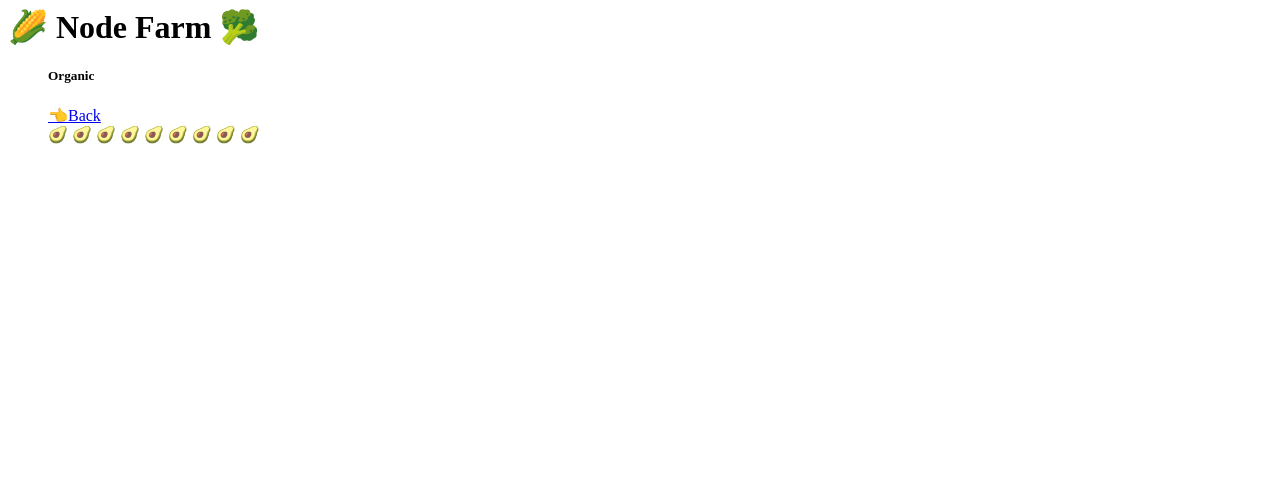
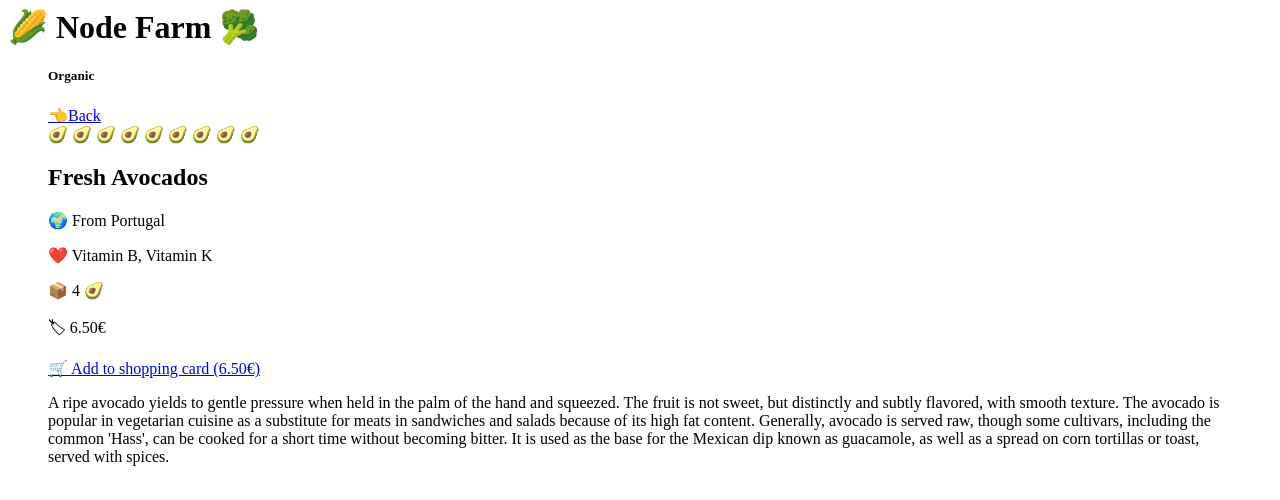
Before and after one commit to thecthebest/Node-Farm, a plain HTML site: page product.html in a window 1280 px wide. Drawn offline with Linux system fonts and the light colour scheme; a web font is replaced by a local one.

Commit message:
Added <h2>, <div>, <a> & <p> elements
The elements were added to show additional information about the
product.

```diff
--- a/product.html
+++ b/product.html
@@ -32,6 +32,30 @@
           <span class="product__emoji product__emoji--8">🥑</span>
           <span class="product__emoji product__emoji--9">🥑</span>
         </div>
+        <h2 class="product__name">Fresh Avocados</h2>
+        <div class="product__details">
+          <p><span class="emoji-left">🌍</span> From Portugal</p>
+          <p><span class="emoji-left">❤️</span> Vitamin B, Vitamin K</p>
+          <p><span class="emoji-left">📦</span> 4 🥑</p>
+          <p><span class="emoji-left">🏷</span> 6.50€</p>
+        </div>
+
+        <a href="#" class="product__link">
+          <span class="emoji-left">🛒</span>
+          <span>Add to shopping card (6.50€)</span>
+        </a>
+
+        <p class="product__description">
+          A ripe avocado yields to gentle pressure when held in the palm of the
+          hand and squeezed. The fruit is not sweet, but distinctly and subtly
+          flavored, with smooth texture. The avocado is popular in vegetarian
+          cuisine as a substitute for meats in sandwiches and salads because of
+          its high fat content. Generally, avocado is served raw, though some
+          cultivars, including the common 'Hass', can be cooked for a short time
+          without becoming bitter. It is used as the base for the Mexican dip
+          known as guacamole, as well as a spread on corn tortillas or toast,
+          served with spices.
+        </p>
       </figure>
     </div>
   </body>
```
